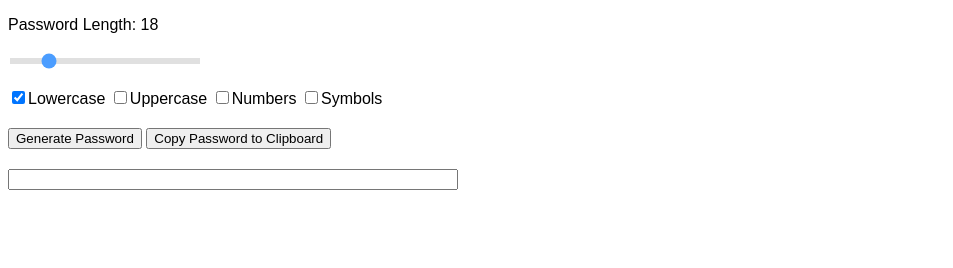
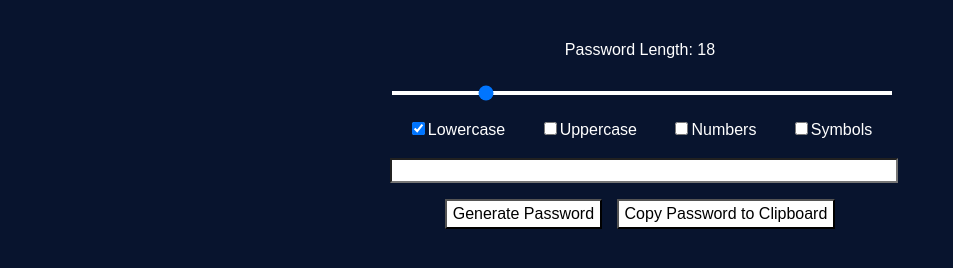
Before and after one commit to DanielJPiazza/PasswordGenerator, a plain HTML site: page index.html in a window 1280 px wide. Shown: the whole page, without its empty margins (0-953 px from the left). Drawn offline with Linux system fonts and the light colour scheme.

Commit message:
Layout and styling.

```diff
--- a/css/styles.css
+++ b/css/styles.css
@@ -1,32 +1,47 @@
+:root {
+    --white: #ffffff;
+    --black: #000000;
+    --background-color: #08142e;
+}
+
 * {
     font-family: Arial, Helvetica, sans-serif;
+    line-height: 150%;
+    font-size: 1em;
+    background-color: var(--background-color);
+    color: var(--white);
 }
 
 .container {
-    margin-top: 20px;
-}
-
-.slidecontainer {
-    width: 100%;
+    width: 500px;
+    margin: auto;
+    margin-top: 3%;
+    text-align: center;
 }
 
 .slider {
     appearance: none;
-    width: 15%;
-    height: 6px;
-    background: #d3d3d3;
+    width: 100%;
+    height: 4px;
+    background: var(--white);
     outline: none;
-    opacity: 0.7;
-    transition: opacity .2s;
 }
 
-.slider:hover {
-    opacity: 1;
+input[type="button"] {
+  background-color: var(--white);
+  color: var(--black);
+  margin: 0% 1%;
+}
+
+label {
+    margin: 0% 3%;
 }
 
 #passwordResult {
-    width: 35%;
-    user-select: none;
+    width: 100%;
+    font-size: .81em;
+    background-color: var(--white);
+    color: var(--black);
 }
 
 #passwordResult:hover {
--- a/index.html
+++ b/index.html
@@ -12,28 +12,19 @@
   </head>
 
   <body>
-    <div class="slidecontainer">
+    <div class="container">
       <p>Password Length: <span id="sliderVal"></span></p>
-      <input type="range" min="8" max="64" value="14" class="slider" id="passwordLengthSlider">
-    </div>
+      <p><input type="range" min="8" max="64" value="14" class="slider" id="passwordLengthSlider"></p>
 
-    <div class="container">
       <label><input type="checkbox" id="lowercaseFlag" name="lowercaseFlag">Lowercase</label>
       <label><input type="checkbox" id="uppercaseFlag" name="uppercaseFlag">Uppercase</label>
       <label><input type="checkbox" id="numbersFlag" name="numbersFlag">Numbers</label>
       <label><input type="checkbox" id="symbolsFlag" name="symbolsFlag">Symbols</label>
-    </div>
 
-    <div class="container">
+      <p><input readonly type="text" id="passwordResult"></p>
       <input id="generatePasswordButton" type="button" value="Generate Password">
       <input id="copyClipboardButton" type="button" value="Copy Password to Clipboard">
-    </div>
 
-    <div class="container">
-      <input readonly type="text" id="passwordResult">
-    </div>
-
-    <div class="container">
       <p id="confirmCopy"></p>
     </div>
 
```
